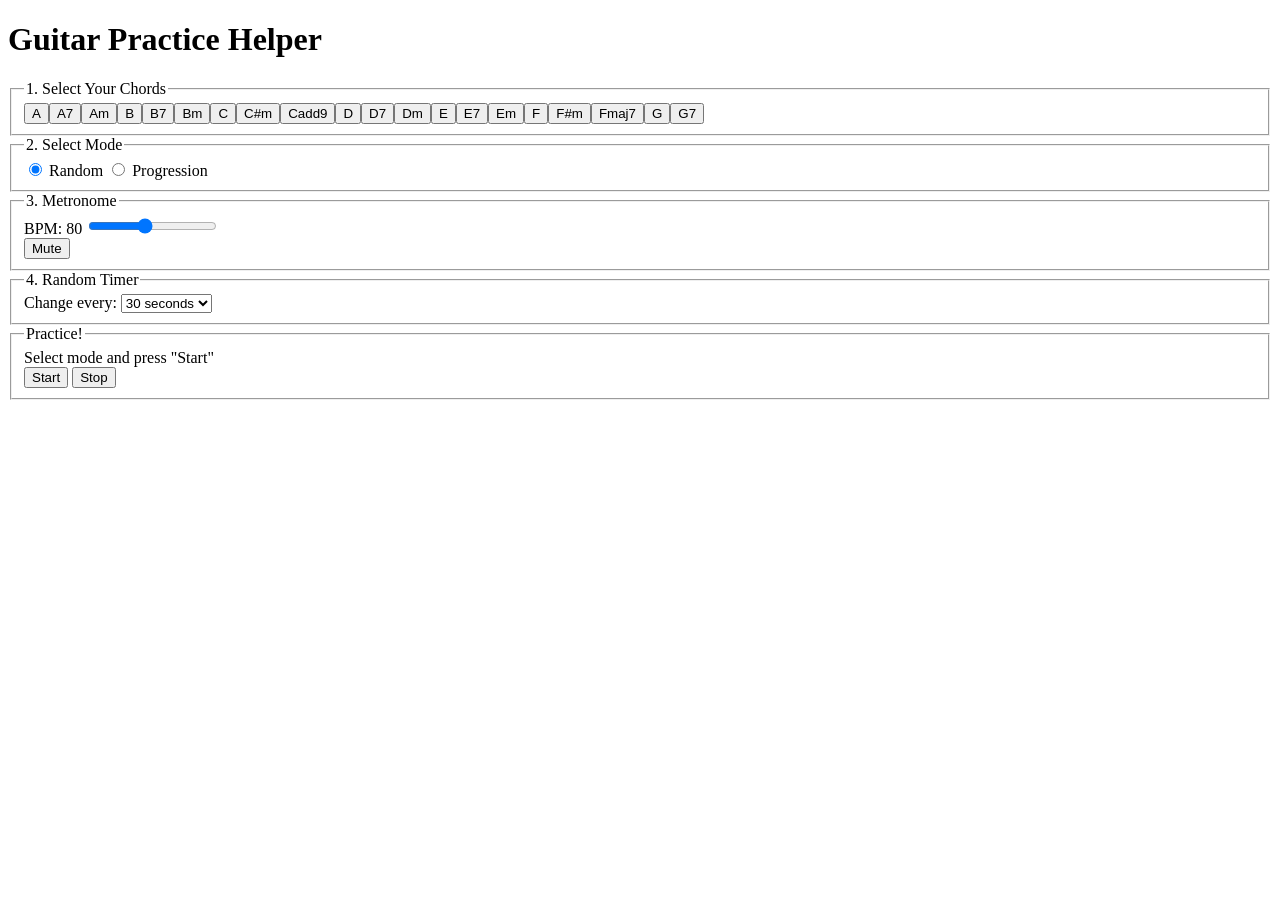
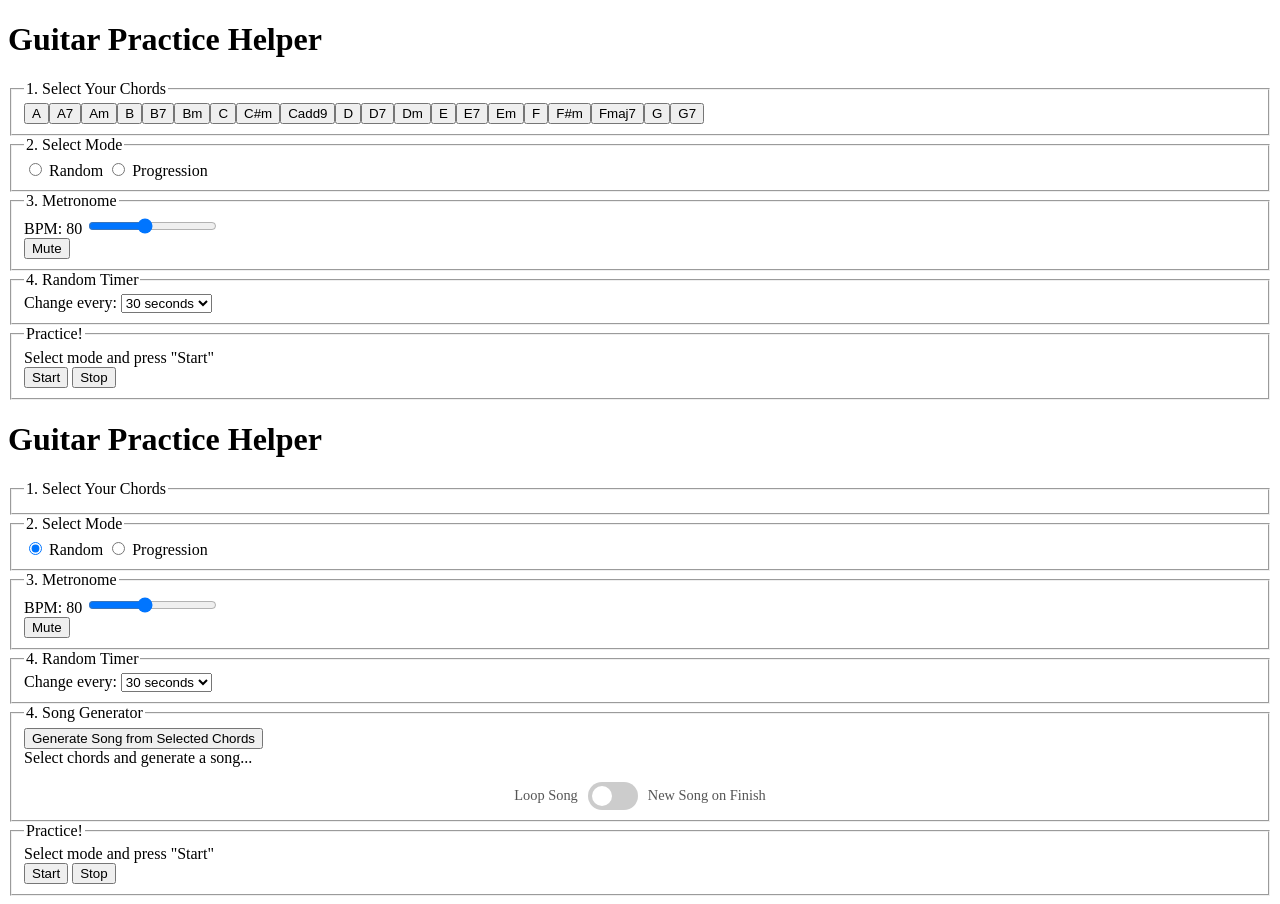
Before and after one commit to bfugitt/guitar-helper, a plain HTML site: page index.html in a window 1280 px wide. Before the commit the page ends 800 px from the top, so only its background shows below. Drawn offline with Linux system fonts and the light colour scheme.

Commit message:
Update index.html

```diff
--- a/index.html
+++ b/index.html
@@ -93,4 +93,99 @@
 
     <script src="app.js"></script>
 </body>
+</html><!DOCTYPE html>
+<html lang="en">
+<head>
+    <meta charset="UTF-8">
+    <meta name="viewport" content="width=device-width, initial-scale=1.0">
+    <title>Guitar Practice Helper</title>
+    <link rel="stylesheet" href="style.css">
+</head>
+<body>
+
+    <div id="app-container">
+        <h1>Guitar Practice Helper</h1>
+
+        <fieldset>
+            <legend>1. Select Your Chords</legend>
+            <div id="chord-selection-grid">
+                </div>
+        </fieldset>
+
+        <fieldset>
+            <legend>2. Select Mode</legend>
+            <div class="mode-selector">
+                <input type="radio" id="mode-random" name="mode" value="random" checked>
+                <label for="mode-random">Random</label>
+
+                <input type="radio" id="mode-progression" name="mode" value="progression">
+                <label for="mode-progression">Progression</label>
+            </div>
+        </fieldset>
+
+        <fieldset>
+            <legend>3. Metronome</legend>
+            <div class="metronome-controls">
+                <div class="slider-container">
+                    <label for="bpm-slider">BPM: <span id="bpm-display">80</span></label>
+                    <input type="range" id="bpm-slider" min="50" max="120" value="80">
+                </div>
+                <button id="mute-btn">Mute</button>
+            </div>
+        </fieldset>
+
+        <div id="random-mode-panel">
+            <fieldset>
+                <legend>4. Random Timer</legend>
+                <div class="controls">
+                    <label for="timer-select">Change every:</label>
+                    <select id="timer-select">
+                        <option value="5000">5 seconds</option>
+                        <option value="10000">10 seconds</option>
+                        <option value="15000">15 seconds</option>
+                        <option value="20000">20 seconds</option>
+                        <option value="25000">25 seconds</option>
+                        <option value="30000" selected>30 seconds</option>
+                    </select>
+                </div>
+            </fieldset>
+        </div>
+
+        <div id="progression-mode-panel">
+            <fieldset>
+                <legend>4. Song Generator</legend>
+                <div class="controls">
+                    <button id="generate-btn" class="btn-secondary btn-full-width">
+                        Generate Song from Selected Chords
+                    </button>
+                </div>
+                <div id="song-display">Select chords and generate a song...</div>
+
+                <div class="loop-control">
+                    <span>Loop Song</span>
+                    <label class="switch">
+                        <input type="checkbox" id="loop-toggle">
+                        <span class="slider round"></span>
+                    </label>
+                    <span>New Song on Finish</span>
+                </div>
+
+            </fieldset>
+        </div>
+
+        <fieldset>
+            <legend>Practice!</legend>
+            <div id="chord-display">
+                Select mode and press "Start"
+            </div>
+            <div class="controls start-stop-controls">
+                <button id="start-btn" class="btn-large">Start</button>
+                <button id="stop-btn" class="btn-large">Stop</button>
+            </div>
+        </fieldset>
+
+    </div>
+
+    <script src="app.js"></script>
+</body>
 </html>
```
